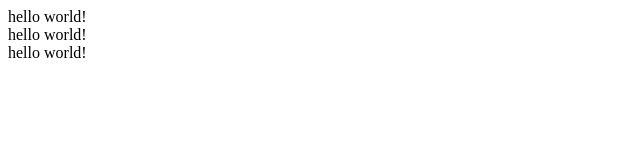
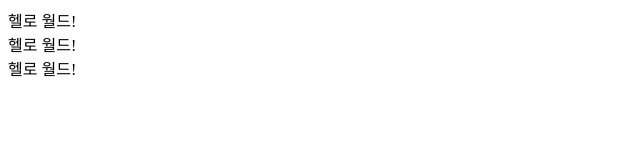
Before and after one commit to huinalam/yntl_test_git, a plain HTML site: page index.html in a window 1280 px wide. Shown: the whole page, without its empty margins (0-640 px from the left). Drawn offline with Linux system fonts and the light colour scheme.

Commit message:
한글화

```diff
--- a/index.html
+++ b/index.html
@@ -7,8 +7,8 @@
     <title>Document</title>
 </head>
 <body>
-    <div>hello world!</div>
-    <div>hello world!</div>
-    <div>hello world!</div>
+    <div>헬로 월드!</div>
+    <div>헬로 월드!</div>
+    <div>헬로 월드!</div>
 </body>
 </html>
```
